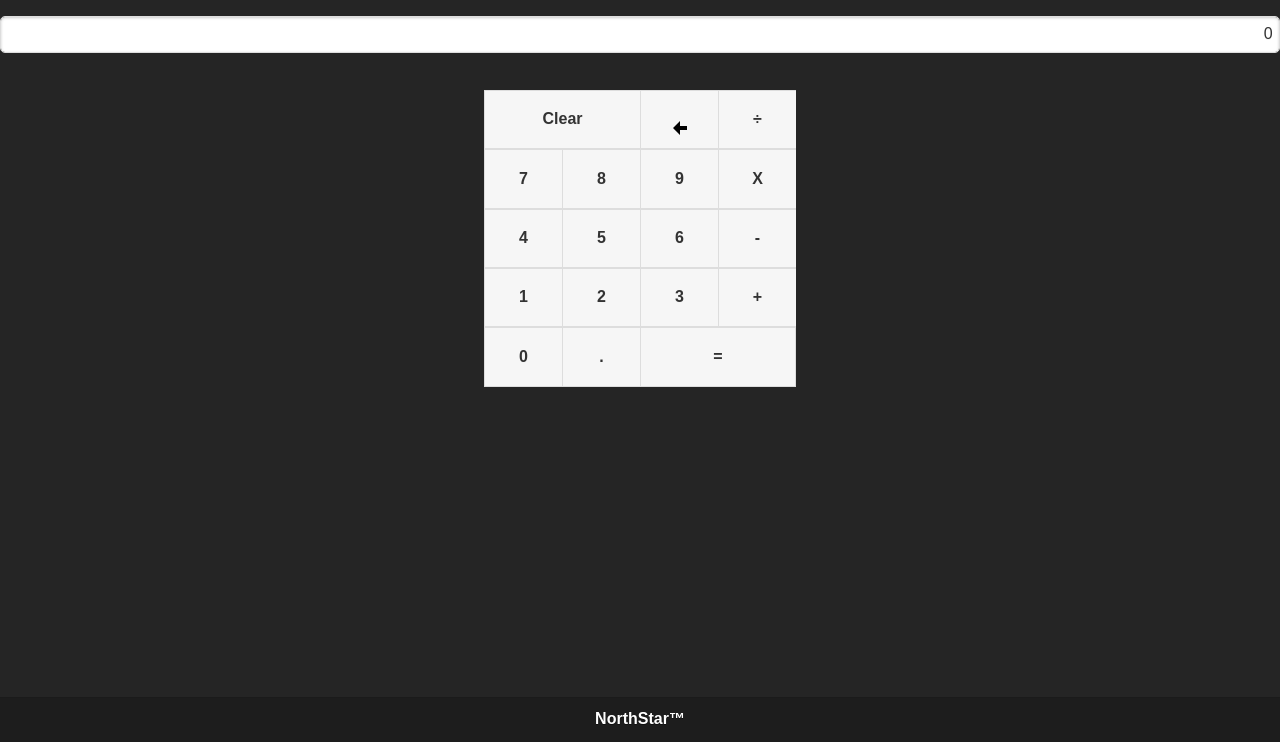
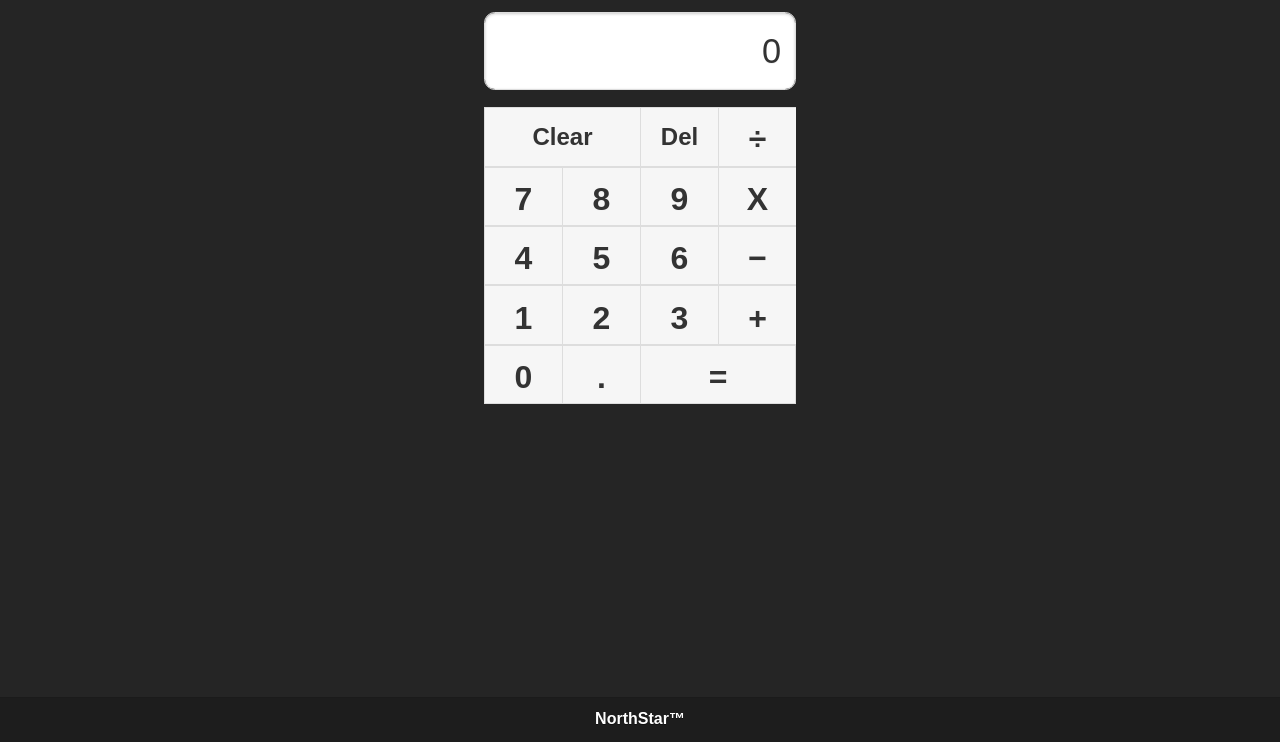
Before and after one commit to patr9240/calculator-patrickross, a website: page index.html in a window 1280 px wide. Shown: the part 58-800 px from the top of the page. Drawn offline with Linux system fonts and the light colour scheme.

Commit message:
Adjusted button text size, changed the back arrow button to Del

```diff
--- a/Content/custom.css
+++ b/Content/custom.css
@@ -10,10 +10,6 @@
     width: 45px !important;
     height: 35px !important;
 }
-.custom-back-btn {
-    width: 45px !important;
-    height: 6px !important;
-}
 .portrait.ui-grid-c.ui-block-a, .portrait.ui-grid-c.ui-block-b, .portrait.ui-grid-c.ui-block-c, .portrait.ui-grid-c.ui-block-d {
     background-color: lightgray;
     border: 1px solid black;
@@ -21,6 +17,15 @@
     font-weight: bold;
     text-align: center;
     padding: 120px;
+}
+div.ui-input-text {
+    width: 310px !important;
+    font: bolder 215% arial, sans-serif !important;
+}
+/*
+.custom-back-btn {
+    width: 45px !important;
+    height: 6px !important;
 }
 .ui-button-red {
     background: #f76e6e !important;
@@ -32,3 +37,4 @@
     text-shadow: #f02828 !important;
     border-style: #420505 !important;
 }
+*/
--- a/index.html
+++ b/index.html
@@ -32,35 +32,33 @@
         -->
 
         <!-- main content -->
-        <br>
-        <input type="text" id="displayControl" data-theme="a" style="text-align: right;" value="0" />
-        <br>
         <div data-role="controlgroup" data-type="horizontal" style="text-align: center;">
+        <input type="text" id="displayControlPortrait" data-theme="a" style="text-align: right;" value="0"/>
             <div class="ui-grid-c">
                 <div class="portrait">
-                    <div class="ui-block-a"><button data-theme="a" class="ui-btn custom-clear-btn ui-btn-a" id="keyClear">Clear</button></div>
+                    <div class="ui-block-a"><button data-theme="a" class="ui-btn custom-clear-btn ui-btn-a" id="keyClear"><font size="5">Clear</font></button></div>
                     <div class="ui-block-b"></div>
-                    <div class="ui-block-c"><button data-theme="a" class="ui-btn custom-back-btn ui-btn-a ui-icon-arrow-l ui-btn-icon-bottom ui-nodisc-icon ui-alt-icon" id="keyC"></button></div>
-                    <div class="ui-block-d"><button data-theme="a" class="ui-btn custom-single-btn ui-btn-a" id="keyDivide">&divide;</button></div>
+                    <div class="ui-block-c"><button data-theme="a" class="ui-btn custom-single-btn ui-btn-a" id="keyDivide"><font size="5">Del</font></button></div>
+                    <div class="ui-block-d"><button data-theme="a" class="ui-btn custom-single-btn ui-btn-a" id="keyDivide"><font size="6">&divide;</font></button></div>
 
-                    <div class="ui-block-a"><button data-theme="a" class="ui-btn custom-single-btn ui-btn-a" id="key7">7</button></div>
-                    <div class="ui-block-b"><button data-theme="a" class="ui-btn custom-single-btn ui-btn-a" id="key8">8</button></div>
-                    <div class="ui-block-c"><button data-theme="a" class="ui-btn custom-single-btn ui-btn-a" id="key9">9</button></div>
-                    <div class="ui-block-d"><button data-theme="a" class="ui-btn custom-single-btn ui-btn-a" id="keyMultiply">X</button></div>
+                    <div class="ui-block-a"><button data-theme="a" class="ui-btn custom-single-btn ui-btn-a" id="key7"><font size="6">7</font></button></div>
+                    <div class="ui-block-b"><button data-theme="a" class="ui-btn custom-single-btn ui-btn-a" id="key8"><font size="6">8</font></button></div>
+                    <div class="ui-block-c"><button data-theme="a" class="ui-btn custom-single-btn ui-btn-a" id="key9"><font size="6">9</font></button></div>
+                    <div class="ui-block-d"><button data-theme="a" class="ui-btn custom-single-btn ui-btn-a" id="keyMultiply"><font size="6">X</font></button></div>
 
-                    <div class="ui-block-a"><button data-theme="a" class="ui-btn custom-single-btn ui-btn-a" id="key4">4</button></div>
-                    <div class="ui-block-b"><button data-theme="a" class="ui-btn custom-single-btn ui-btn-a" id="key5">5</button></div>
-                    <div class="ui-block-c"><button data-theme="a" class="ui-btn custom-single-btn ui-btn-a" id="key6">6</button></div>
-                    <div class="ui-block-d"><button data-theme="a" class="ui-btn custom-single-btn ui-btn-a" id="keySubtract">-</button></div>
+                    <div class="ui-block-a"><button data-theme="a" class="ui-btn custom-single-btn ui-btn-a" id="key4"><font size="6">4</font></button></div>
+                    <div class="ui-block-b"><button data-theme="a" class="ui-btn custom-single-btn ui-btn-a" id="key5"><font size="6">5</font></button></div>
+                    <div class="ui-block-c"><button data-theme="a" class="ui-btn custom-single-btn ui-btn-a" id="key6"><font size="6">6</font></button></div>
+                    <div class="ui-block-d"><button data-theme="a" class="ui-btn custom-single-btn ui-btn-a" id="keySubtract"><font size="6">&minus;</font></button></div>
 
-                    <div class="ui-block-a"><button data-theme="a" class="ui-btn custom-single-btn ui-btn-a" id="key1">1</button></div>
-                    <div class="ui-block-b"><button data-theme="a" class="ui-btn custom-single-btn ui-btn-a" id="key2">2</button></div>
-                    <div class="ui-block-c"><button data-theme="a" class="ui-btn custom-single-btn ui-btn-a" id="key3">3</button></div>
-                    <div class="ui-block-d"><button data-theme="a" class="ui-btn custom-single-btn ui-btn-a" id="keyAdd">+</button></div>
+                    <div class="ui-block-a"><button data-theme="a" class="ui-btn custom-single-btn ui-btn-a" id="key1"><font size="6">1</font></button></div>
+                    <div class="ui-block-b"><button data-theme="a" class="ui-btn custom-single-btn ui-btn-a" id="key2"><font size="6">2</font></button></div>
+                    <div class="ui-block-c"><button data-theme="a" class="ui-btn custom-single-btn ui-btn-a" id="key3"><font size="6">3</font></button></div>
+                    <div class="ui-block-d"><button data-theme="a" class="ui-btn custom-single-btn ui-btn-a" id="keyAdd"><font size="6">+</font></button></div>
 
-                    <div class="ui-block-a"><button data-theme="a" class="ui-btn custom-single-btn ui-btn-a" id="key0">0</button></div>
-                    <div class="ui-block-b"><button data-theme="a" class="ui-btn custom-single-btn ui-btn-a" id="keyDecimalPoint">.</button></div>
-                    <div class="ui-block-d"><button data-theme="a" class="ui-btn custom-equal-btn ui-btn-a" id="keyEquals">=</button></div>
+                    <div class="ui-block-a"><button data-theme="a" class="ui-btn custom-single-btn ui-btn-a" id="key0"><font size="6">0</font></button></div>
+                    <div class="ui-block-b"><button data-theme="a" class="ui-btn custom-single-btn ui-btn-a" id="keyDecimalPoint"><font size="6">.</font></button></div>
+                    <div class="ui-block-d"><button data-theme="a" class="ui-btn custom-equal-btn ui-btn-a" id="keyEquals"><font size="6">=</font></button></div>
                 </div>
             </div>
         </div>
```
